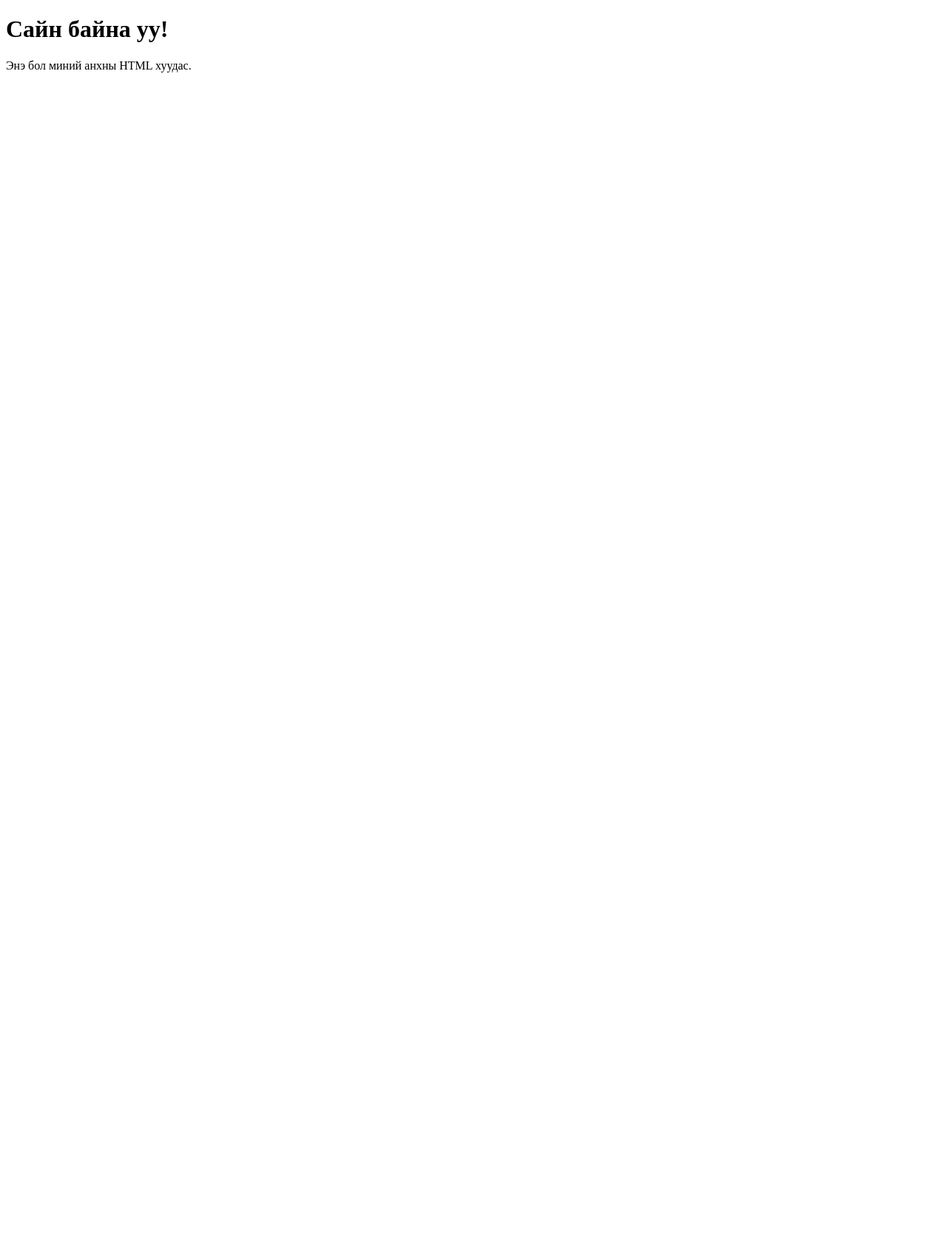
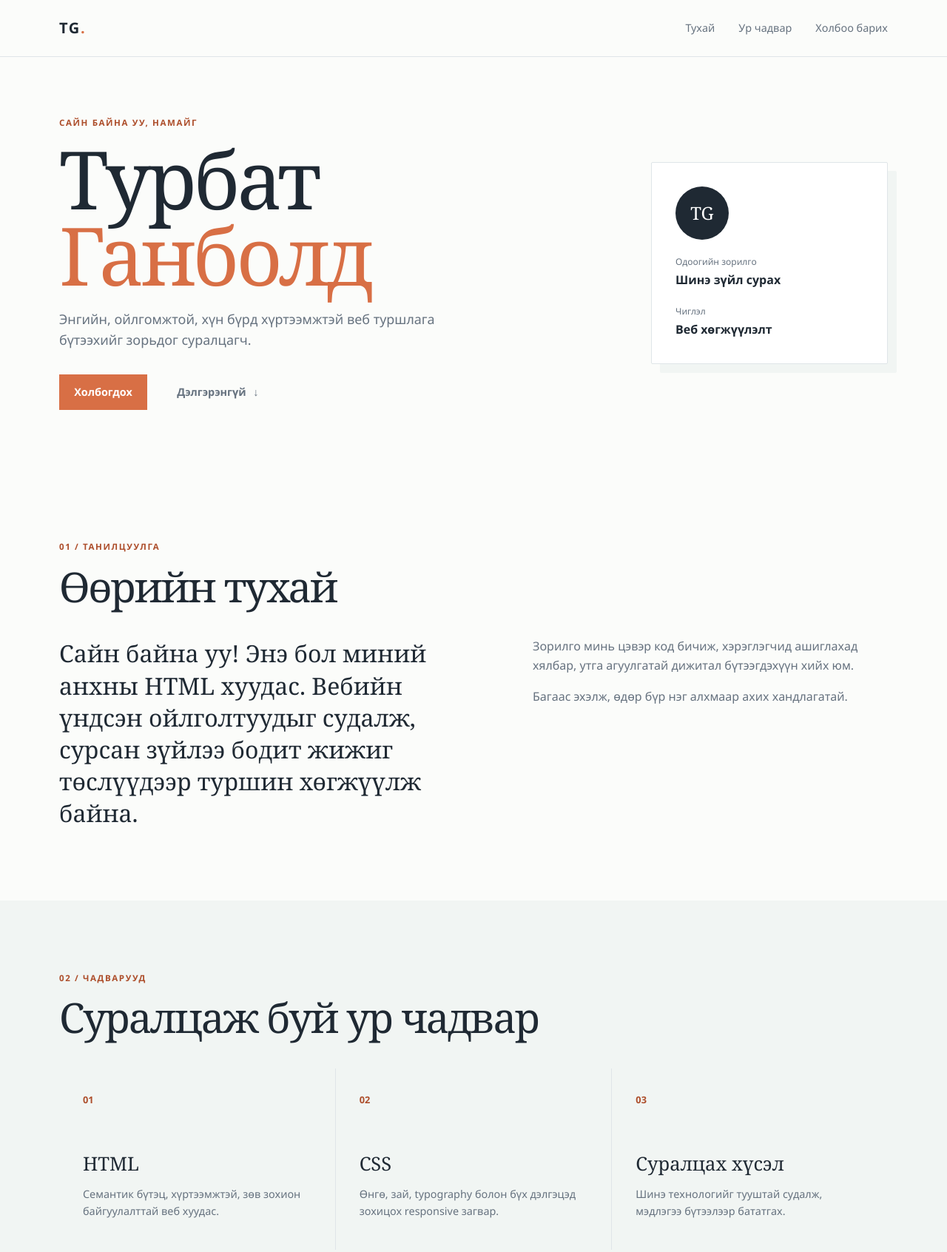
Before and after one commit to turbatganbold902-gif/Turbat-Ganbold, a plain HTML site: page index.html in a window 1280 px wide. Shown: the top 1692 px of the page at 74% size. Before the commit the page ends 800 px from the top, so only its background shows below. Drawn offline with Linux system fonts and the light colour scheme.

Commit message:
Build responsive Mongolian CV page
Co-authored-by: Copilot App <223556219+Copilot@users.noreply.github.com>

```diff
--- a/index.html
+++ b/index.html
@@ -1,14 +1,103 @@
-<!DOCTYPE html>
+<!doctype html>
 <html lang="mn">
 <head>
     <meta charset="UTF-8">
     <meta name="viewport" content="width=device-width, initial-scale=1.0">
-    <title>Миний анхны веб хуудас</title>
+    <meta name="description" content="Турбат Ганболдын товч танилцуулга, ур чадвар болон холбоо барих мэдээлэл.">
+    <title>Турбат Ганболд | Танилцуулга</title>
+    <link rel="stylesheet" href="styles.css">
 </head>
 <body>
+    <header class="site-header">
+        <nav class="nav container" aria-label="Үндсэн цэс">
+            <a class="brand" href="#top" aria-label="Нүүр хуудас">TG<span>.</span></a>
+            <div class="nav-links">
+                <a href="#about">Тухай</a>
+                <a href="#skills">Ур чадвар</a>
+                <a href="#contact">Холбоо барих</a>
+            </div>
+        </nav>
+    </header>
 
-    <h1>Сайн байна уу!</h1>
-    <p>Энэ бол миний анхны HTML хуудас.</p>
+    <main id="top">
+        <section class="hero container" aria-labelledby="intro-title">
+            <div class="hero-copy">
+                <p class="eyebrow">Сайн байна уу, намайг</p>
+                <h1 id="intro-title">Турбат <span>Ганболд</span></h1>
+                <p class="lead">Энгийн, ойлгомжтой, хүн бүрд хүртээмжтэй веб туршлага бүтээхийг зорьдог суралцагч.</p>
+                <div class="hero-actions">
+                    <a class="button button-primary" href="#contact">Холбогдох</a>
+                    <a class="button button-quiet" href="#about">Дэлгэрэнгүй <span aria-hidden="true">↓</span></a>
+                </div>
+            </div>
+            <aside class="profile-card" aria-label="Товч мэдээлэл">
+                <div class="avatar" aria-hidden="true">TG</div>
+                <div>
+                    <p class="profile-label">Одоогийн зорилго</p>
+                    <p class="profile-value">Шинэ зүйл сурах</p>
+                </div>
+                <div>
+                    <p class="profile-label">Чиглэл</p>
+                    <p class="profile-value">Веб хөгжүүлэлт</p>
+                </div>
+            </aside>
+        </section>
 
+        <section class="section container" id="about" aria-labelledby="about-title">
+            <div class="section-heading">
+                <p class="eyebrow">01 / Танилцуулга</p>
+                <h2 id="about-title">Өөрийн тухай</h2>
+            </div>
+            <div class="about-grid">
+                <p class="about-intro">Сайн байна уу! Энэ бол миний анхны HTML хуудас. Вебийн үндсэн ойлголтуудыг судалж, сурсан зүйлээ бодит жижиг төслүүдээр туршин хөгжүүлж байна.</p>
+                <div class="about-details">
+                    <p>Зорилго минь цэвэр код бичиж, хэрэглэгчид ашиглахад хялбар, утга агуулгатай дижитал бүтээгдэхүүн хийх юм.</p>
+                    <p>Багаас эхэлж, өдөр бүр нэг алхмаар ахих хандлагатай.</p>
+                </div>
+            </div>
+        </section>
+
+        <section class="section section-muted" id="skills" aria-labelledby="skills-title">
+            <div class="container">
+                <div class="section-heading">
+                    <p class="eyebrow">02 / Чадварууд</p>
+                    <h2 id="skills-title">Суралцаж буй ур чадвар</h2>
+                </div>
+                <div class="skills-grid">
+                    <article class="skill-card">
+                        <span class="skill-number">01</span>
+                        <h3>HTML</h3>
+                        <p>Семантик бүтэц, хүртээмжтэй, зөв зохион байгуулалттай веб хуудас.</p>
+                    </article>
+                    <article class="skill-card">
+                        <span class="skill-number">02</span>
+                        <h3>CSS</h3>
+                        <p>Өнгө, зай, typography болон бүх дэлгэцэд зохицох responsive загвар.</p>
+                    </article>
+                    <article class="skill-card">
+                        <span class="skill-number">03</span>
+                        <h3>Суралцах хүсэл</h3>
+                        <p>Шинэ технологийг тууштай судалж, мэдлэгээ бүтээлээр бататгах.</p>
+                    </article>
+                </div>
+            </div>
+        </section>
+
+        <section class="contact container" id="contact" aria-labelledby="contact-title">
+            <div>
+                <p class="eyebrow">03 / Холбоо</p>
+                <h2 id="contact-title">Хамтдаа бүтээе.</h2>
+                <p>Сонирхолтой санаа эсвэл санал байвал надтай холбогдоорой.</p>
+            </div>
+            <a class="button button-primary" href="mailto:turbat.ganbold@example.com">Имэйл илгээх <span aria-hidden="true">↗</span></a>
+        </section>
+    </main>
+
+    <footer class="site-footer">
+        <div class="container footer-content">
+            <p>© 2024 Турбат Ганболд</p>
+            <p>Миний анхны веб хуудас.</p>
+        </div>
+    </footer>
 </body>
 </html>
--- /dev/null
+++ b/styles.css
@@ -0,0 +1,386 @@
+:root {
+    --ink: #1f2933;
+    --muted: #66727f;
+    --line: #dfe5e8;
+    --paper: #fbfcfa;
+    --surface: #f1f5f3;
+    --accent: #d86f45;
+    --accent-dark: #ad4e2b;
+    --serif: Georgia, "Times New Roman", serif;
+    --sans: "Segoe UI", Arial, sans-serif;
+}
+
+* {
+    box-sizing: border-box;
+}
+
+html {
+    scroll-behavior: smooth;
+}
+
+body {
+    margin: 0;
+    color: var(--ink);
+    background: var(--paper);
+    font-family: var(--sans);
+    line-height: 1.6;
+}
+
+a {
+    color: inherit;
+}
+
+.container {
+    width: min(1120px, calc(100% - 40px));
+    margin: 0 auto;
+}
+
+.site-header {
+    border-bottom: 1px solid var(--line);
+}
+
+.nav {
+    display: flex;
+    align-items: center;
+    justify-content: space-between;
+    min-height: 76px;
+}
+
+.brand {
+    font-size: 1.25rem;
+    font-weight: 800;
+    letter-spacing: .08em;
+    text-decoration: none;
+}
+
+.brand span,
+.hero h1 span {
+    color: var(--accent);
+}
+
+.nav-links {
+    display: flex;
+    gap: 2rem;
+    color: var(--muted);
+    font-size: .9rem;
+}
+
+.nav-links a {
+    text-decoration: none;
+}
+
+.nav-links a:hover,
+.nav-links a:focus-visible {
+    color: var(--accent-dark);
+}
+
+.hero {
+    display: grid;
+    grid-template-columns: minmax(0, 1fr) 320px;
+    align-items: center;
+    gap: 5rem;
+    min-height: 540px;
+    padding-top: 5rem;
+    padding-bottom: 5rem;
+}
+
+.eyebrow {
+    margin: 0 0 .9rem;
+    color: var(--accent-dark);
+    font-size: .72rem;
+    font-weight: 800;
+    letter-spacing: .14em;
+    text-transform: uppercase;
+}
+
+h1,
+h2,
+h3,
+p {
+    margin-top: 0;
+}
+
+h1,
+h2 {
+    font-family: var(--serif);
+    font-weight: 500;
+    letter-spacing: -.04em;
+}
+
+h1 {
+    max-width: 700px;
+    margin-bottom: 1.25rem;
+    font-size: clamp(3.5rem, 9vw, 6.8rem);
+    line-height: .95;
+}
+
+.lead {
+    max-width: 520px;
+    margin-bottom: 2rem;
+    color: var(--muted);
+    font-size: 1.12rem;
+}
+
+.hero-actions {
+    display: flex;
+    align-items: center;
+    gap: 1.25rem;
+}
+
+.button {
+    display: inline-flex;
+    align-items: center;
+    gap: .6rem;
+    min-height: 48px;
+    padding: .7rem 1.2rem;
+    border: 1px solid transparent;
+    font-size: .9rem;
+    font-weight: 700;
+    text-decoration: none;
+    transition: background-color .2s ease, color .2s ease, transform .2s ease;
+}
+
+.button:hover,
+.button:focus-visible {
+    transform: translateY(-2px);
+}
+
+.button-primary {
+    color: #fff;
+    background: var(--accent);
+}
+
+.button-primary:hover,
+.button-primary:focus-visible {
+    background: var(--accent-dark);
+}
+
+.button-quiet {
+    color: var(--muted);
+}
+
+.profile-card {
+    display: grid;
+    gap: 1.25rem;
+    padding: 2rem;
+    border: 1px solid var(--line);
+    border-radius: 2px;
+    background: #fff;
+    box-shadow: 12px 12px 0 var(--surface);
+}
+
+.avatar {
+    display: grid;
+    width: 72px;
+    height: 72px;
+    place-items: center;
+    border-radius: 50%;
+    color: #fff;
+    background: var(--ink);
+    font-family: var(--serif);
+    font-size: 1.5rem;
+}
+
+.profile-label {
+    margin-bottom: .15rem;
+    color: var(--muted);
+    font-size: .75rem;
+}
+
+.profile-value {
+    margin-bottom: 0;
+    font-weight: 700;
+}
+
+.section {
+    padding-top: 6rem;
+    padding-bottom: 6rem;
+}
+
+.section-heading {
+    margin-bottom: 2.5rem;
+}
+
+h2 {
+    margin-bottom: 0;
+    font-size: clamp(2.25rem, 5vw, 3.5rem);
+    line-height: 1.05;
+}
+
+.about-grid {
+    display: grid;
+    grid-template-columns: 1.2fr 1fr;
+    gap: 4rem;
+}
+
+.about-intro {
+    max-width: 600px;
+    margin-bottom: 0;
+    font-family: var(--serif);
+    font-size: clamp(1.45rem, 3vw, 2rem);
+    line-height: 1.35;
+}
+
+.about-details {
+    color: var(--muted);
+}
+
+.about-details p:last-child {
+    margin-bottom: 0;
+}
+
+.section-muted {
+    background: var(--surface);
+}
+
+.skills-grid {
+    display: grid;
+    grid-template-columns: repeat(3, 1fr);
+    gap: 1px;
+    background: var(--line);
+}
+
+.skill-card {
+    min-height: 245px;
+    padding: 2rem;
+    background: var(--surface);
+}
+
+.skill-number {
+    display: block;
+    margin-bottom: 3.5rem;
+    color: var(--accent-dark);
+    font-size: .8rem;
+    font-weight: 800;
+}
+
+.skill-card h3 {
+    margin-bottom: .5rem;
+    font-family: var(--serif);
+    font-size: 1.6rem;
+    font-weight: 500;
+}
+
+.skill-card p {
+    margin-bottom: 0;
+    color: var(--muted);
+    font-size: .9rem;
+}
+
+.contact {
+    display: flex;
+    align-items: end;
+    justify-content: space-between;
+    gap: 2rem;
+    padding-top: 6rem;
+    padding-bottom: 6rem;
+}
+
+.contact p:not(.eyebrow) {
+    margin: 1rem 0 0;
+    color: var(--muted);
+}
+
+.site-footer {
+    border-top: 1px solid var(--line);
+    color: var(--muted);
+    font-size: .8rem;
+}
+
+.footer-content {
+    display: flex;
+    justify-content: space-between;
+    gap: 1rem;
+    padding-top: 1.5rem;
+    padding-bottom: 1.5rem;
+}
+
+.footer-content p {
+    margin: 0;
+}
+
+@media (max-width: 700px) {
+    .container {
+        width: min(100% - 32px, 560px);
+    }
+
+    .nav {
+        min-height: 64px;
+    }
+
+    .nav-links {
+        gap: .8rem;
+        font-size: .78rem;
+    }
+
+    .hero {
+        display: block;
+        min-height: auto;
+        padding-top: 4.5rem;
+        padding-bottom: 4rem;
+    }
+
+    .hero-copy {
+        margin-bottom: 3rem;
+    }
+
+    .hero-actions {
+        flex-wrap: wrap;
+    }
+
+    .profile-card {
+        box-shadow: 8px 8px 0 var(--surface);
+    }
+
+    .section {
+        padding-top: 4rem;
+        padding-bottom: 4rem;
+    }
+
+    .about-grid,
+    .skills-grid {
+        grid-template-columns: 1fr;
+        gap: 1rem;
+        background: transparent;
+    }
+
+    .skill-card {
+        min-height: auto;
+    }
+
+    .skill-number {
+        margin-bottom: 2rem;
+    }
+
+    .contact,
+    .footer-content {
+        display: block;
+    }
+
+    .contact .button {
+        margin-top: 1.5rem;
+    }
+
+    .footer-content p + p {
+        margin-top: .35rem;
+    }
+}
+
+@media print {
+    .site-header,
+    .hero-actions,
+    .contact .button {
+        display: none;
+    }
+
+    .hero {
+        min-height: auto;
+        padding-top: 2rem;
+    }
+
+    .section,
+    .contact {
+        padding-top: 2rem;
+        padding-bottom: 2rem;
+    }
+}
```
